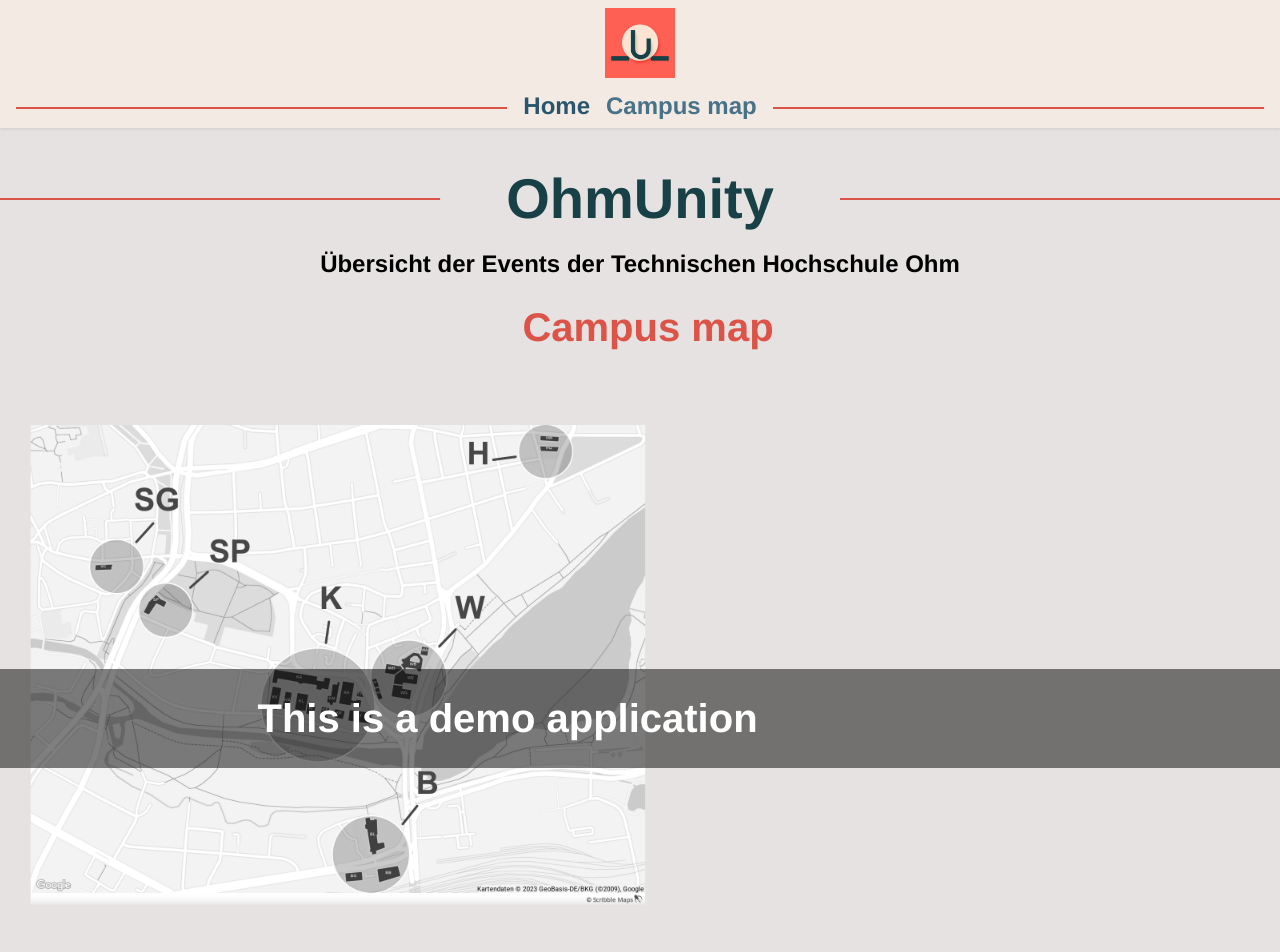
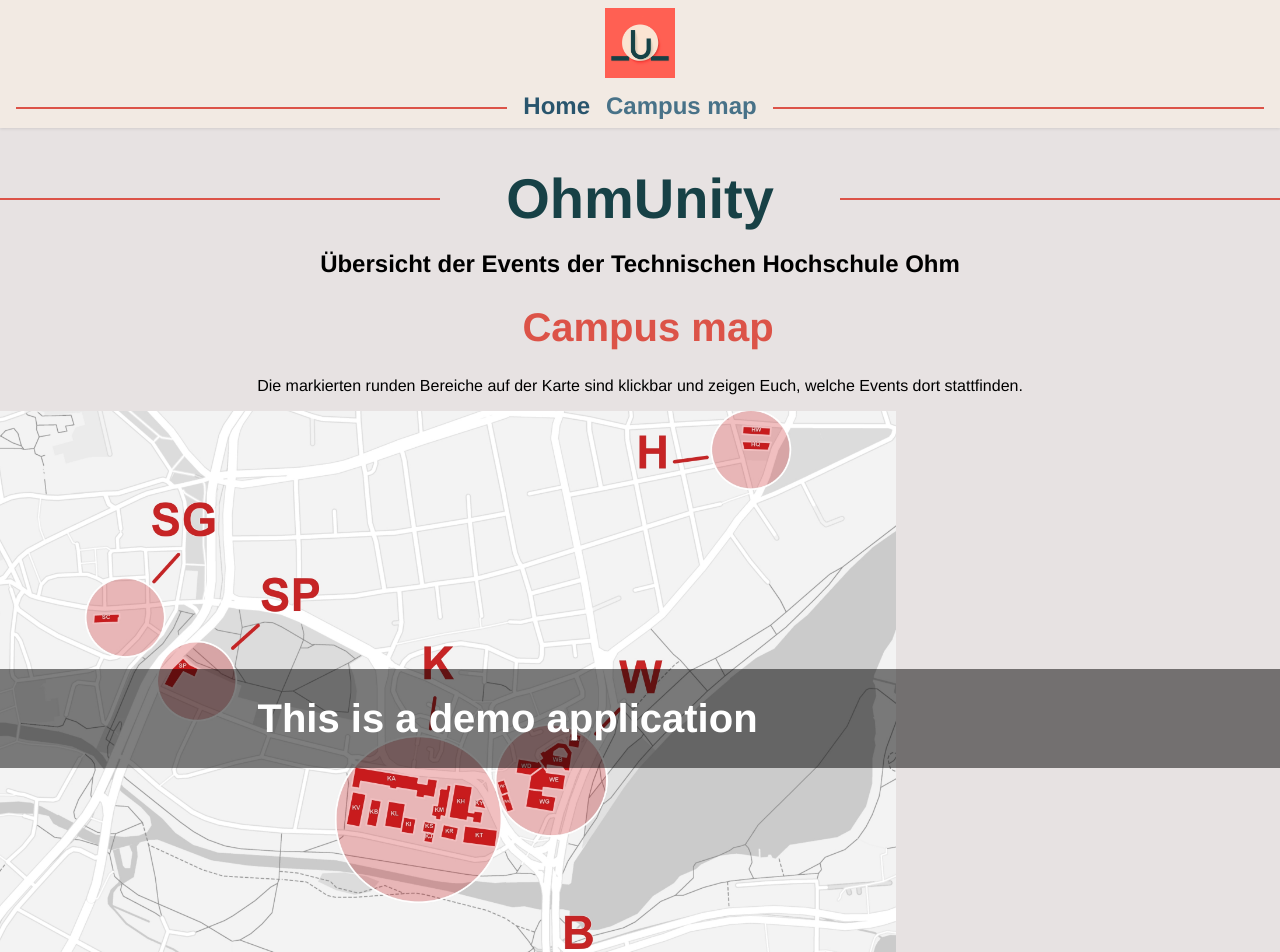
Before and after one commit to MonkeyDonkeyKing/ohmunity-webapp, a Vue app: page /map in a window 1280 px wide. Shown: the top 952 px of the page. Built offline with nearby package versions, Linux system fonts and the light colour scheme.

Commit message:
First try to fix map resizing

```diff
--- a/src/views/CampusMap.vue
+++ b/src/views/CampusMap.vue
@@ -1,5 +1,9 @@
 <template>
   <h1>Campus map</h1>
+  <p>
+    Die markierten runden Bereiche auf der Karte sind klickbar und zeigen Euch,
+    welche Events dort stattfinden.
+  </p>
   <div class="map-list-wrapper">
     <section class="map-container">
       <img
@@ -8,7 +12,7 @@
         usemap="#image-map"
         id="campus-map"
       />
-      <map name="image-map">
+      <map name="image-map" id="image-map">
         <area
           alt="K"
           title="K"
@@ -54,7 +58,7 @@
       </map>
     </section>
     <div v-if="listOpen" class="list">
-      <span class="btn-hide-list" @click="hideList">X</span>
+      <span class="btn-hide-list" title="Schließen" @click="hideList">X</span>
       <div class="item-container" v-for="event in events" :key="event.id">
         <div class="card">
           <p class="title">{{ event.name }}</p>
@@ -105,27 +109,95 @@
           referent: 'Prof. Dr. Sommer',
         },
       ],
+      resizeTimeout: null as ReturnType<typeof setTimeout> | null,
     };
   },
   methods: {
+    adjustCoordinates() {
+      if (this.resizeTimeout) {
+        clearTimeout(this.resizeTimeout);
+      }
+
+      this.resizeTimeout = setTimeout(() => {
+        const image = this.$refs.mapImage as HTMLImageElement;
+        const map = document.getElementById('image-map') as HTMLMapElement;
+
+        const scaleFactorWidth = image.offsetWidth / image.naturalWidth;
+        const scaleFactorHeight = image.offsetHeight / image.naturalHeight;
+
+        const areas = map.getElementsByTagName('area');
+        for (let i = 0; i < areas.length; i++) {
+          const area = areas[i];
+          const coords = area.getAttribute('coords')?.split(',') || [];
+
+          for (let j = 0; j < coords.length; j++) {
+            if (j % 2 === 0) {
+              coords[j] = String(
+                Math.round(parseFloat(coords[j]) * scaleFactorWidth)
+              );
+            } else {
+              coords[j] = String(
+                Math.round(parseFloat(coords[j]) * scaleFactorHeight)
+              );
+            }
+          }
+
+          area.setAttribute('coords', coords.join(','));
+        }
+      }, 200);
+    },
+    calculateScaleFactor() {
+      const image = this.$refs.mapImage as HTMLImageElement;
+      const originalWidth = image.naturalWidth;
+      const scaledWidth = image.clientWidth;
+      const scaleFactor = scaledWidth / originalWidth;
+      console.log(scaleFactor);
+      return scaleFactor;
+    },
+    scaleCoordinates(scaleFactor: number) {
+      const image = this.$refs.mapImage as HTMLImageElement;
+      const areas = image.nextElementSibling?.getElementsByTagName(
+        'area'
+      ) as HTMLCollectionOf<HTMLAreaElement>;
+
+      for (let i = 0; i < areas.length; i++) {
+        const originalCoords = areas[i]
+          .getAttribute('coords')!
+          .split(',') as string[];
+        const scaledCoords = originalCoords.map((coord) =>
+          Math.round(parseInt(coord, 10) * scaleFactor)
+        );
+        areas[i].setAttribute('coords', scaledCoords.join(','));
+      }
+    },
     toggleList() {
       this.listOpen = !this.listOpen;
+      console.log('CLICK');
     },
     hideList() {
       this.listOpen = false;
     },
   },
+  mounted() {
+    this.adjustCoordinates();
+    window.addEventListener('resize', this.adjustCoordinates);
+  },
+  beforeUnmount() {
+    window.removeEventListener('resize', this.adjustCoordinates);
+  },
 });
 </script>
 
 <style scoped>
-.map-container {
-  width: 65%;
+p {
+  text-align: center;
 }
+/*.map-container {*/
+/*  width: 65%;*/
+/*}*/
 
 .map-list-wrapper {
   display: flex;
-  overflow: hidden;
 }
 
 .list {
@@ -134,43 +206,26 @@
   height: 45rem;
   overflow-y: scroll;
   padding-top: 2rem;
-  position: relative;
+  position: absolute;
+  right: 0;
 }
 .btn-hide-list {
   position: absolute;
   right: 1.5rem;
   top: 0;
   font-size: 2rem;
-}
-
-#campus-map {
-  scale: 0.35;
-  transform: translate(-90%, -90%);
-  filter: grayscale();
+  cursor: pointer;
 }
 
 map area {
   cursor: pointer;
 }
 
-@media only screen and (max-width: 1440px) {
-  #campus-map {
-    transform: translate(-195%, -190%);
-    scale: 0.2;
-  }
-  .map-container {
-    width: 55%;
-  }
-  .list {
-    margin-top: 2rem;
-    width: 45%;
-  }
+map area:hover {
+  cursor: zoom-in;
 }
+
 @media only screen and (max-width: 767px) {
-  #campus-map {
-    transform: translate(-195%, -190%);
-    scale: 0.2;
-  }
   .list {
     margin-top: 2rem;
     position: absolute;
@@ -181,10 +236,6 @@
 }
 
 @media only screen and (max-width: 520px) {
-  #campus-map {
-    transform: translate(-285%, -281%);
-    scale: 0.15;
-  }
   .list {
     margin-top: 0;
     position: absolute;
@@ -194,23 +245,13 @@
   }
 }
 
-@media only screen and (max-width: 400px) {
-  #campus-map {
-    transform: translate(-364%, -364%);
-    scale: 0.12;
-  }
+.map-container {
+  overflow-x: auto;
 }
-/*@media only screen and (max-width: 600px) {*/
 
-/*  .map-container {*/
-/*    height: 42vh;*/
-/*  }*/
-/*  .map-list-wrapper {*/
-/*    flex-direction: column;*/
-/*  }*/
-/*  .list {*/
-/*    width: auto;*/
-/*    margin-top: 2rem;*/
-/*  }*/
-/*}*/
+.map-container img {
+  display: block;
+  max-width: 70%;
+  height: auto;
+}
 </style>
```
